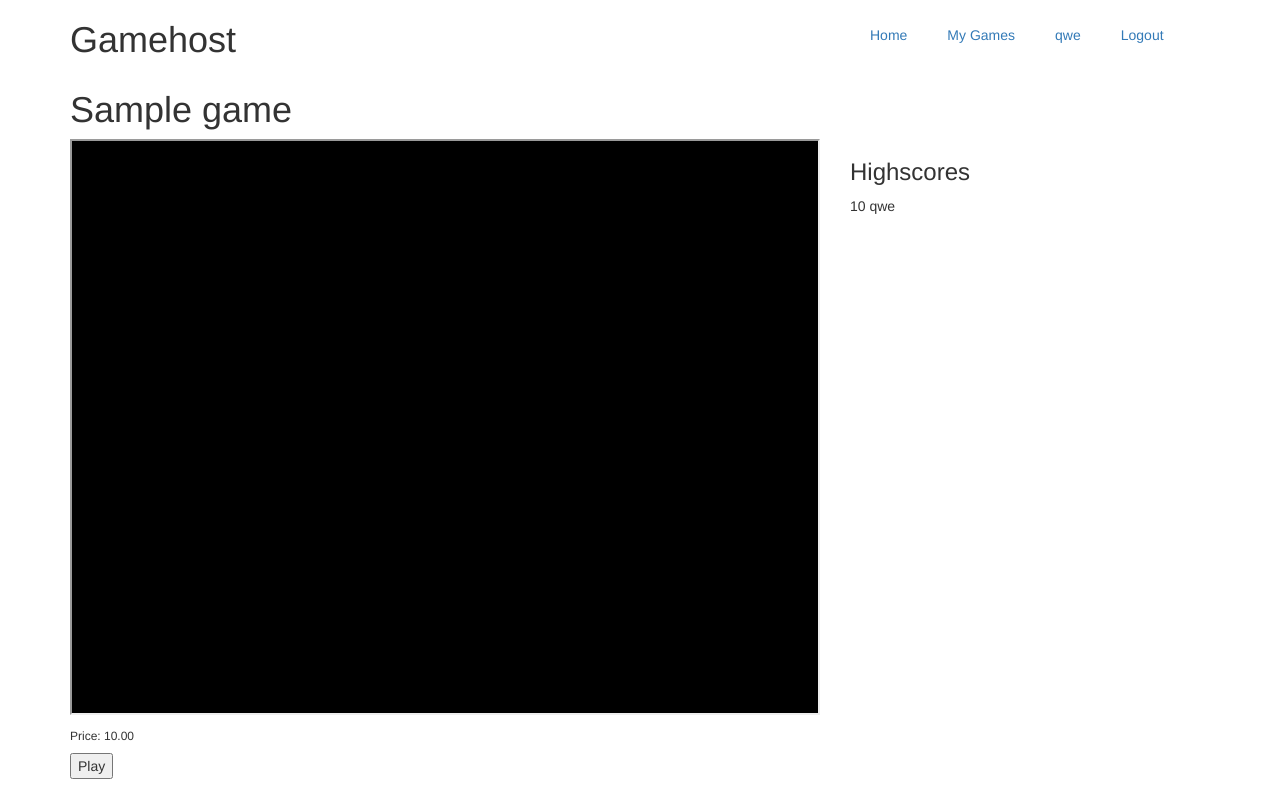
After one commit to nikohakanen/Gamehost, a Django app: page /game/1/ in a window 1280 px wide. The commit adds this page. Run offline with Django 3.2, Linux system fonts and the light colour scheme; a user stored in the database is signed in; data comes from the database, SQL or seed files in the repository; tables that the repository leaves empty hold one stand-in row (values such as "Sample post"); some libraries are stand-ins or nearby versions.

Commit message:
Made an initial view for games. Games won't work yet, the messaging is not in place. Highscores for the game are displayed

```diff
--- a/gamehost/models.py
+++ b/gamehost/models.py
@@ -24,6 +24,13 @@ class SiteUser(models.Model):
             game=game,
             price=game.price
         )
+
+    def has_purchased_game(self, game):
+        query = Transaction.objects.filter(player=self, game=game)
+        if query.count() >= 1:
+            return True
+        else:
+            return False
 
 
 @receiver(post_save, sender=User)
@@ -86,6 +93,17 @@ class Game(models.Model):
     def get_transactions(self):
         return Transaction.objects.filter(game=self)
 
+    def get_highscores(self, user, own):
+        if (own):
+            query_set = Highscore.objects.filter(game=self, user=user)
+        else:
+            query_set = Highscore.objects.filter(
+                game=self).order_by('score')[:5]
+        if query_set.count() > 5:
+            return query_set[:5]
+        else:
+            return query_set
+
     def __str__(self):
         return "{}".format(self.name)
 
--- /dev/null
+++ b/gamehost/templates/game.html
@@ -0,0 +1,29 @@
+{% extends "base.html" %}
+
+{% block content %}
+  <section class="container">
+    <div class="row">
+      <div class="col-sm-6">
+        <h1> {{ game.name }} </h1>
+      </div>
+    </div>
+    <div class="row">
+      <div class="col-sm-8">
+        <iframe class="game" src={{ game.src}}></iframe>
+        <h6> Price: {{ game.price }}</h6>
+        {% if has_purchased %}
+          <button type="button">Play</button>
+        {% endif %}
+        {% if not has_purchased %}
+          <button type="button">Purchase</button>
+        {% endif %}
+      </div>
+      <div class="col-sm-4 highscores">
+        <h3> Highscores </h3>
+        {% for score in highscores %}
+          <p> {{ score.score }} {{ score.player.user.username }} </p>
+        {% endfor %}
+      </div>
+    </div>
+  </section>
+{% endblock %}
--- a/gamehost/templates/home.html
+++ b/gamehost/templates/home.html
@@ -18,6 +18,7 @@
 <section class="container">
   <div class="col-sm-6">
     {% for g in games %}
+    <a href="/game/{{ g.id }}/">
       <div class="row game_box">
         <h1>{{ g.name }}</h1>
         <img class="game_thumbnail right" src= {{g.thumbnail}}>
@@ -26,6 +27,7 @@
         <p class="developer_name"> Developer: {{ g.developer.user.username }}</p>
 
       </div>
+    </a>
     {% endfor %}
   </div>
 </section>
--- a/gamehost/views.py
+++ b/gamehost/views.py
@@ -28,6 +28,19 @@ def profile(request, user_id):
             return HttpResponse("Permission denied")
         else:
             return render(request, 'profile.html', {'profile': profile})
+
+@login_required
+def game(request, game_id):
+    try:
+        game = Game.objects.get(pk=game_id)
+    except Game.DoesNotExist:
+        raise Http404("Game not found!")
+    else:
+        has_purchased = request.user.siteuser.has_purchased_game(game)
+        highscores = game.get_highscores(request.user.siteuser, False)
+        return render(request, 'game.html', {'game': game,
+                                             'has_purchased': has_purchased,
+                                             'highscores': highscores})
 
 def logout_view(request):
     logout(request)
--- a/gameproject/static/layout.css
+++ b/gameproject/static/layout.css
@@ -62,3 +62,9 @@ header p {
 .inline {
   display: inline-block;
 }
+
+.game {
+  width: 100%;
+  padding-top: 56.25%;
+  background: #000000;
+}
--- a/gameproject/urls.py
+++ b/gameproject/urls.py
@@ -27,5 +27,6 @@ urlpatterns = [
     url(r'^register/$', views.register),
     url(r'^activate/(?P<key>.*)/?$', views.activate),
     url(r'^logout_page/', views.logout_view),
+    url(r'^game/(?P<game_id>[0-9]+)/$', views.game),
     #url(r'^index/', include('gamehost.urls')),
 ]
```
Lines whose indentation alone changed are shown as unchanged.
